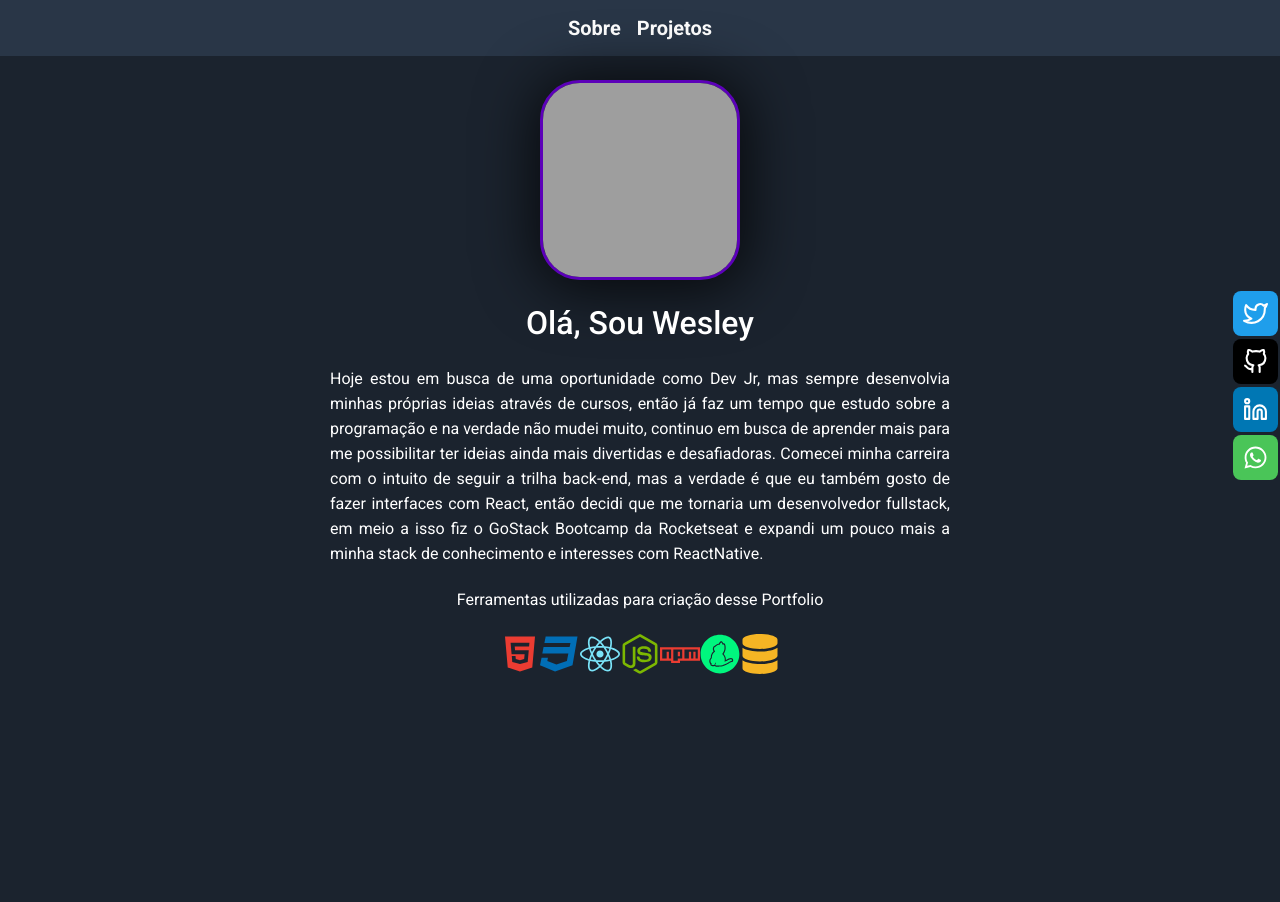
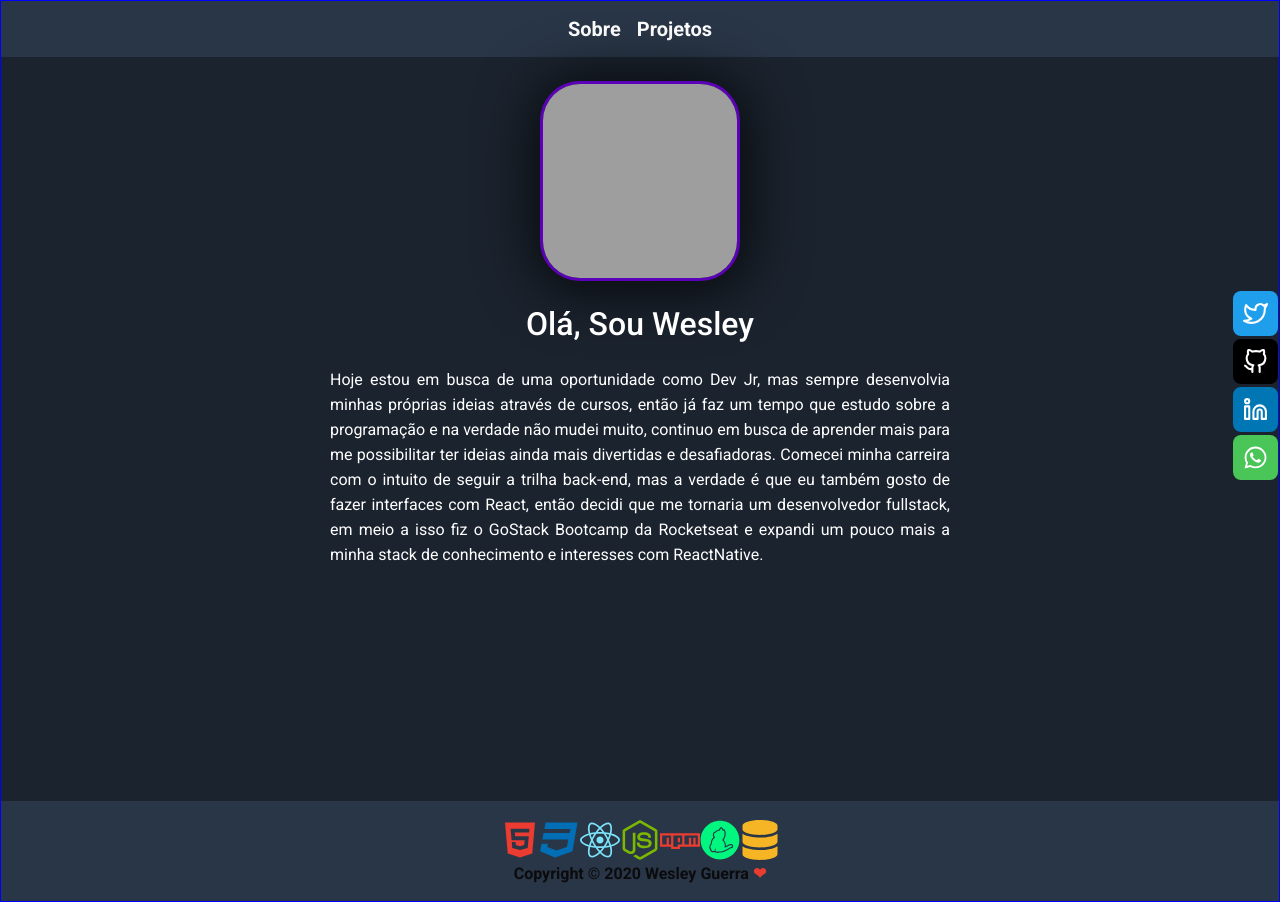
Before and after one commit to Wesleygmssa/Portfolio, a React (Create React App) app: page / in a window 1280 px wide. Before the commit the page ends 800 px from the top, so only its background shows below. Built offline with nearby package versions, Linux system fonts and the light colour scheme; grey boxes are pictures that could not be loaded.

Commit message:
update  footer

```diff
--- a/src/components/Footer/index.tsx
+++ b/src/components/Footer/index.tsx
@@ -14,6 +14,7 @@ const Footer: React.FC = (props) => {
   return (
     <>
       <FooterBase>
+        <div>
              <div >
                  <FaHtml5 size={40} style={{ color: "#EB3C32" }} />
              </div>
@@ -35,6 +36,11 @@ const Footer: React.FC = (props) => {
              <div >
                  <FaDatabase size={40} style={{ color: "#F6B524" }} />
               </div>
+       </div>
+
+        <span>
+               Copyright © 2020 Wesley Guerra <span style={{color: "#EB3C32"}}>❤</span>
+        </span>
       </FooterBase>
     </>
   );
--- a/src/components/Footer/styles.ts
+++ b/src/components/Footer/styles.ts
@@ -1,12 +1,26 @@
 import styled from "styled-components";
 
 export const FooterBase = styled.footer`
-  margin-top: 20px;
   display: flex;
   justify-content: center;
-  width: 100%;
-  padding: 5px;
-  position: relative;
+  flex-direction: column;
+  align-items: center;
+  height: 100px;
+  background: #293647;
+
+  > div{
+    display: flex;
+    justify-content: center;
+    align-items: center;
+  }
+
+  span{
+      text-align: center;
+      font-weight: bold;
+      color: #0b0b0d;
+  }
+
+
 
   a {
     display: flex;
@@ -28,8 +42,5 @@ export const FooterBase = styled.footer`
       transition: 0.5s;
       opacity: 0.7;
     }
-
-    svg {
-    }
   }
 `;
--- a/src/pages/home/index.tsx
+++ b/src/pages/home/index.tsx
@@ -23,12 +23,10 @@ const Home: React.FC = () => {
             meio a isso fiz o GoStack Bootcamp da Rocketseat e expandi um pouco mais a minha stack de
             conhecimento e interesses com ReactNative.
             </p>
-            <span>
-              Ferramentas utilizadas para criação desse Portfolio
-            </span>
+
       </Content>
-      <Footer/>
     </Container>
+    <Footer/>
     <Contact/>
     </>
   )
--- a/src/pages/home/styles.ts
+++ b/src/pages/home/styles.ts
@@ -2,6 +2,7 @@ import styled from "styled-components"
 
 export const Container = styled.section`
 height: 100vh;
+position: relative;
 `;
 
 export const Content = styled.div`
@@ -9,6 +10,7 @@ export const Content = styled.div`
   justify-content: center;
   align-items: center;
   flex-direction: column;
+
 
     img{
         width: 200px;
@@ -39,6 +41,7 @@ export const Content = styled.div`
         line-height:25px;
         padding: 0px 40px;
         text-align: justify;
+        position: relative;
     }
     span{
         text-align: center;
--- a/src/pages/projects/index.tsx
+++ b/src/pages/projects/index.tsx
@@ -8,6 +8,7 @@ import aluraflix from '../../assets/aluraflix.png';
 import {Content, Cards, Card, CardContent} from './styles';
 import ButtonLink from '../../components/LinkButton';
 import { FaNodeJs, FaReact } from 'react-icons/fa';
+import Footer from '../../components/Footer';
 
 const Projects: React.FC = () => {
   return (
@@ -110,7 +111,9 @@ const Projects: React.FC = () => {
                    </CardContent>
               </Card>
       </Cards>
+
     </Content>
+    <Footer/>
         <Contact/>
     </>
   )
--- a/src/pages/projects/styles.ts
+++ b/src/pages/projects/styles.ts
@@ -1,7 +1,7 @@
 import styled from 'styled-components';
 
 export const Content = styled.section`
- height: 100vh;
+ height: 100%;
 
  h1{
      color: #fff;
--- a/src/styles/global.ts
+++ b/src/styles/global.ts
@@ -8,9 +8,15 @@ export default createGlobalStyle`
     box-sizing:border-box;
   }
 
+  :root{
+    border: 1px solid blue;
+    position: relative;
+  }
+
   body{
      background: #1B232E;
     -webkit-font-smoothing: antialiased;
+     position: relative;
   }
   body , input , button{
     font: 16px 'Roboto', serif;
```
Also changed, not shown: 1 other file (tests, documents, lock files or other folders). Lines whose indentation alone changed are shown as unchanged.
